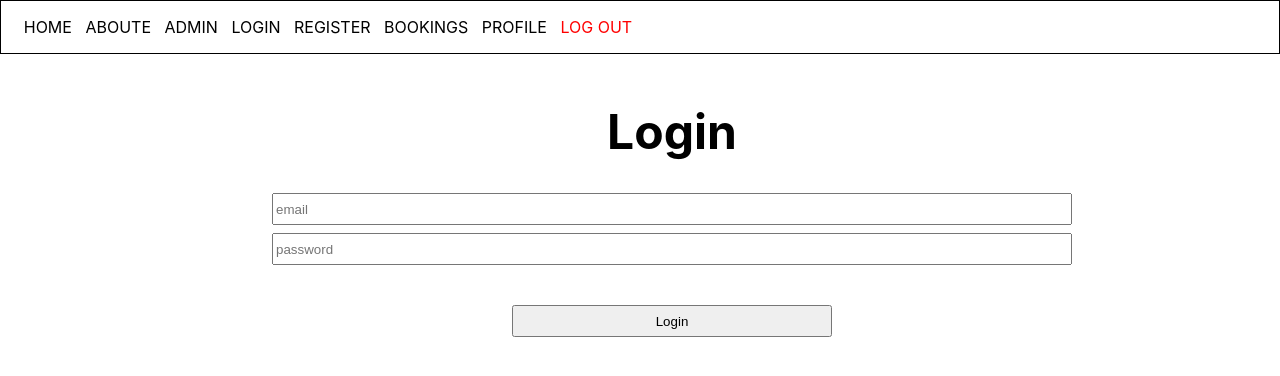
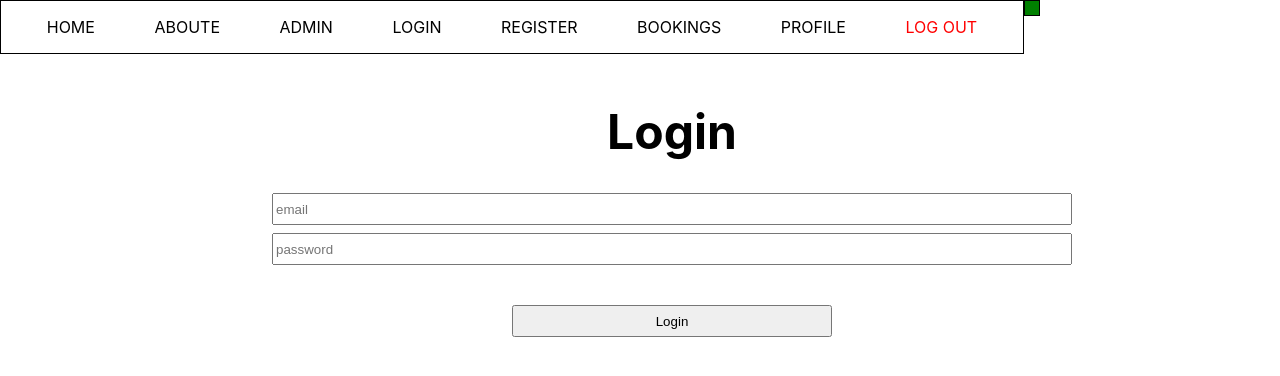
Before and after one commit to BucoTEC/booking-frontend, a Next.js app: page /auth/login in a window 1280 px wide. Shown: the top 376 px of the page. Built offline with nearby package versions, Linux system fonts and the light colour scheme.

Commit message:
add loged in indicator

```diff
--- a/ui/components/NavBar/NavBar.js
+++ b/ui/components/NavBar/NavBar.js
@@ -1,10 +1,14 @@
-import React from "react";
+import React, { useContext } from "react";
 import Link from "next/link";
+import { UserContext } from "../../../context/UserContext";
 
 import cl from "./NavBar.module.scss";
 
 function NavBar() {
+	const { currentUser } = useContext(UserContext);
+
 	return (
+		<div style={{ display: "flex", flexDirection: "row", width: "full" }}>
 			<div className={cl.wrapper}>
 				<Link href="/">HOME</Link>
 				<Link href="/about">ABOUTE</Link>
@@ -15,6 +19,8 @@ function NavBar() {
 				<Link href="/profile">PROFILE</Link>
 				<span>LOG OUT</span>
 			</div>
+			<div className={currentUser ? cl.lampica : cl.zeleno}></div>
+		</div>
 	);
 }
 
--- a/ui/components/NavBar/NavBar.module.scss
+++ b/ui/components/NavBar/NavBar.module.scss
@@ -1,6 +1,6 @@
 .wrapper {
 	padding: 1rem;
-	padding-right: 50%;
+	width: 80%;
 	border: 1px solid black;
 	display: flex;
 	flex-direction: row;
@@ -14,3 +14,17 @@
 		color: red;
 	}
 }
+
+.lampica {
+	width: 1rem;
+	height: 1rem;
+	border: 1px solid black;
+	background-color: red;
+}
+
+.zeleno {
+	width: 1rem;
+	height: 1rem;
+	border: 1px solid black;
+	background-color: green;
+}
--- a/ui/pageviews/login/loginForm/LoginForm.js
+++ b/ui/pageviews/login/loginForm/LoginForm.js
@@ -1,4 +1,4 @@
-import React, { useState, useContext, useEffect } from "react";
+import React, { useState, useContext } from "react";
 import { UserContext } from "../../../../context/UserContext";
 
 import cl from "./LoginForm.module.scss";
@@ -9,7 +9,7 @@ import axios from "axios";
 // TODO fix axios instance on request
 
 function LoginForm() {
-	const { currentUser, setCurrentUser } = useContext(UserContext);
+	const { setCurrentUser } = useContext(UserContext);
 	const [email, setEmail] = useState("");
 	const [isLoading, setIsLoadin] = useState(false);
 	// const [err, setErr] = useState(null);
```
Lines whose indentation alone changed are shown as unchanged.
